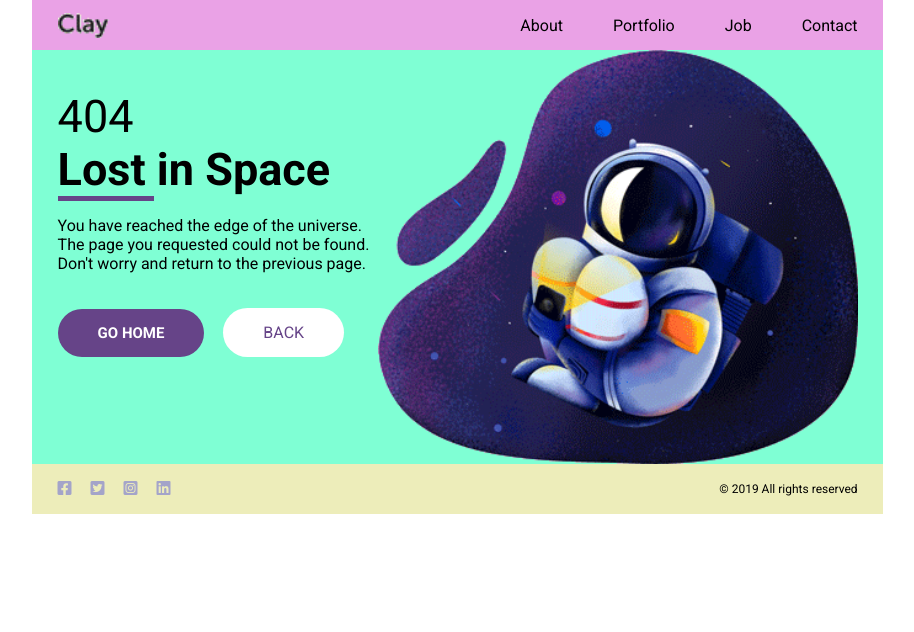
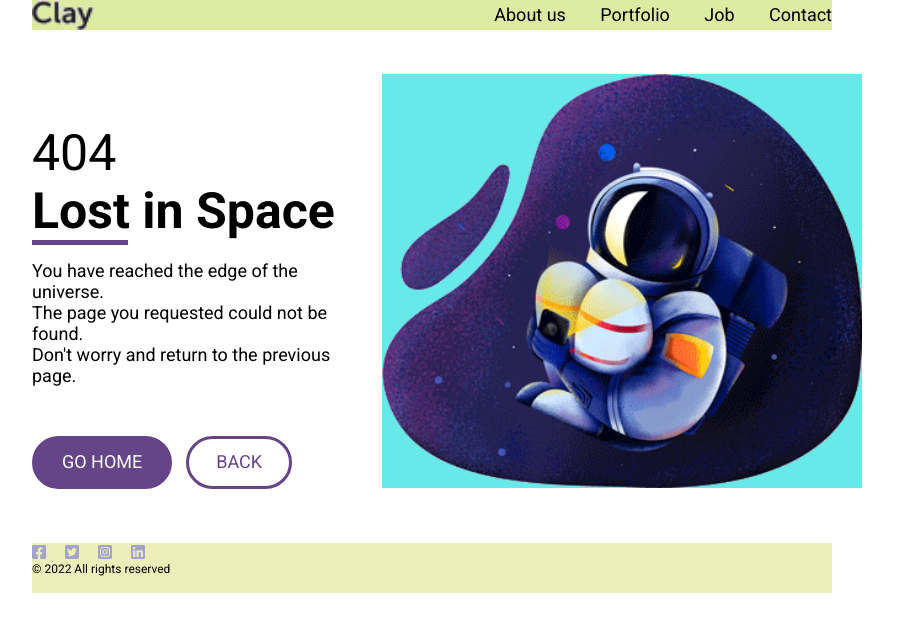
Before and after one commit to bozenakr/3-astronautas, a website: page index.html in a window 1280 px wide. Shown: the whole page, without its empty margins (208-1122 px from the left). Drawn offline with Linux system fonts and the light colour scheme.

Commit message:
buttons style hover

```diff
--- a/css/main.css
+++ b/css/main.css
@@ -9,57 +9,71 @@
     --gray: #888;
 }
 
-.container {
-    width: 800px;
-    margin-left: calc((100% - 800px) / 2);
-    padding: 0 2%;
-}
 body {
     font-family: Roboto, sans-serif;
     color: black;
 }
 
+.container {
+    width: 800px;
+    margin-left: calc((100% - 800px) / 2);
+    display: inline-block;
+    margin-bottom: 40px;
+}
+
+footer.container {
+    margin-bottom: 0;
+}
+
+
 /* HEADER */
 
 header {
-    background-color: rgb(234, 162, 230);
-    height: 50px;
-    display: flex;
-    justify-content:space-between;
-    align-items: center;
+    background-color: rgb(221, 234, 162);
 }
 .logo {
-    height: 25px;
-
+    height: 30px;
+    float: left;
+    object-fit: contain;
+    object-position: top left;
 }
 .main-menu {
-    display: flex;
-    gap: 50px;
+    float: right;
+    font-size: 18px;
+    line-height: 20px;
+    margin-top: 5px;
 }
-.main-menu > a {
+.main-menu > .link {
+    color: #000;
     text-decoration: none;
-    color: black;
+    margin-left: 30px;
+}
+.main-menu > .link:hover {
+    text-decoration: underline;
+}
+.main-menu > .link:nth-child(1) {
+    margin-left: 0;
+}
+.main-menu > .no-margin {
+    margin-left: 0;
 }
 
 /* MAIN */
 
-main {
-    background-color: aquamarine;
-    display: flex;
-}
-
 .left-column {
-    padding: 40px 0;
     width: 40%;
+    float: left;
+    margin-top: 50px;
 }
 
 .main-title {
-    font-size: 45px;
+    display: inline-block;
+    width: 100%;
+    font-size: 50px;
     position: relative;
-    margin-bottom: 20px;
 }
  .main-title > span {
-    font-weight: 100;
+    font-weight: normal;
  }
 
  h1::before {
@@ -69,38 +83,56 @@ main {
     width: 30%;
     background-color: var(--main-color);
     bottom: -5px;
-
  }
 
-main > div > a {
-    text-decoration: none;
+.description {
+    display: inline-block;
+    width: 100%;
+    margin-bottom: 50px;
+    margin-top: 20px;
+    font-size: 18px;
 }
+
 .btn {
-    font-size: 15px;
+    display: inline-block;
     background-color: var(--main-color);
     color: var(--white);
-    padding: 15px 40px;
-    border-radius: 25px;
-    font-weight: 700;
+    padding: 0.8em;
+    padding-left: 1.5em;
+    padding-right: 1.5em;
+    margin-right: 10px;
+    margin-bottom: 10px;
+    line-height: 1em;
+    font-size: 18px;
+    color: var(--white);
+    text-decoration: none;
+    text-transform: uppercase;
+    border-radius: 1.5em;
+    border: 0.2em solid var(--main-color);
 }
 
-.btn-light {
+.btn:hover {
     background-color: var(--white);
-    border-color: var(--main-color);
     color: var(--main-color);
-    padding: 15px 40px;
-    border-radius: 25px;
-    margin-left: 15px;
 }
 
-.description {
-margin-bottom: 50px;
+.btn.btn-light {
+    background-color: var(--white);
+    color: var(--main-color);
 }
+
+.btn.btn-light:hover {
+    background-color: var(--main-color);
+    color: var(--white);
+}
+
 
 .right-column {
     width: 60%;
+    float: right;
+    background-color: rgb(104, 233, 233);
+    margin-right: -30px;
 }
-
 
 /* FOOTER */
 
--- a/index.html
+++ b/index.html
@@ -16,10 +16,10 @@
     <header class="container">
         <img class="logo" src="./img/logo.png" alt="logo">
         <nav class="main-menu">
-            <a href="#">About</a>
-            <a href="#">Portfolio</a>
-            <a href="#">Job</a>
-            <a href="#">Contact</a>
+            <a class="link no-margin" href="#">About us</a>
+            <a class="link" href="#">Portfolio</a>
+            <a class="link" href="#">Job</a>
+            <a class="link" href="#">Contact</a>
         </nav>
     </header>
     <main class="container">
@@ -27,7 +27,7 @@
             <h1 class="main-title"><span>404</span><br>Lost in Space</h1>
             <p class="description">You have reached the edge of the universe.<br>The page you requested could not be found.<br>Don't worry and return to the previous page.</p>
             <a class="btn" href="#">GO HOME</a>
-            <a class="btn-light" href="#">BACK</a>
+            <a class="btn btn-light" href="#">BACK</a>
         </div>
         <img class="right-column" src="./img/astronautas.png" alt="Astronautas">
     </main>
@@ -38,7 +38,7 @@
             <a class="link" href="#"><i class="fa-brands fa-square-instagram"></i></a>
             <a class="link" href="#"><i class="fa-brands fa-linkedin"></i></a>
         </div>
-        <p class="copyright">&copy; 2019 All rights reserved</p>
+        <p class="copyright">&copy; 2022 All rights reserved</p>
     </footer>
 </body>
 </html>
```
